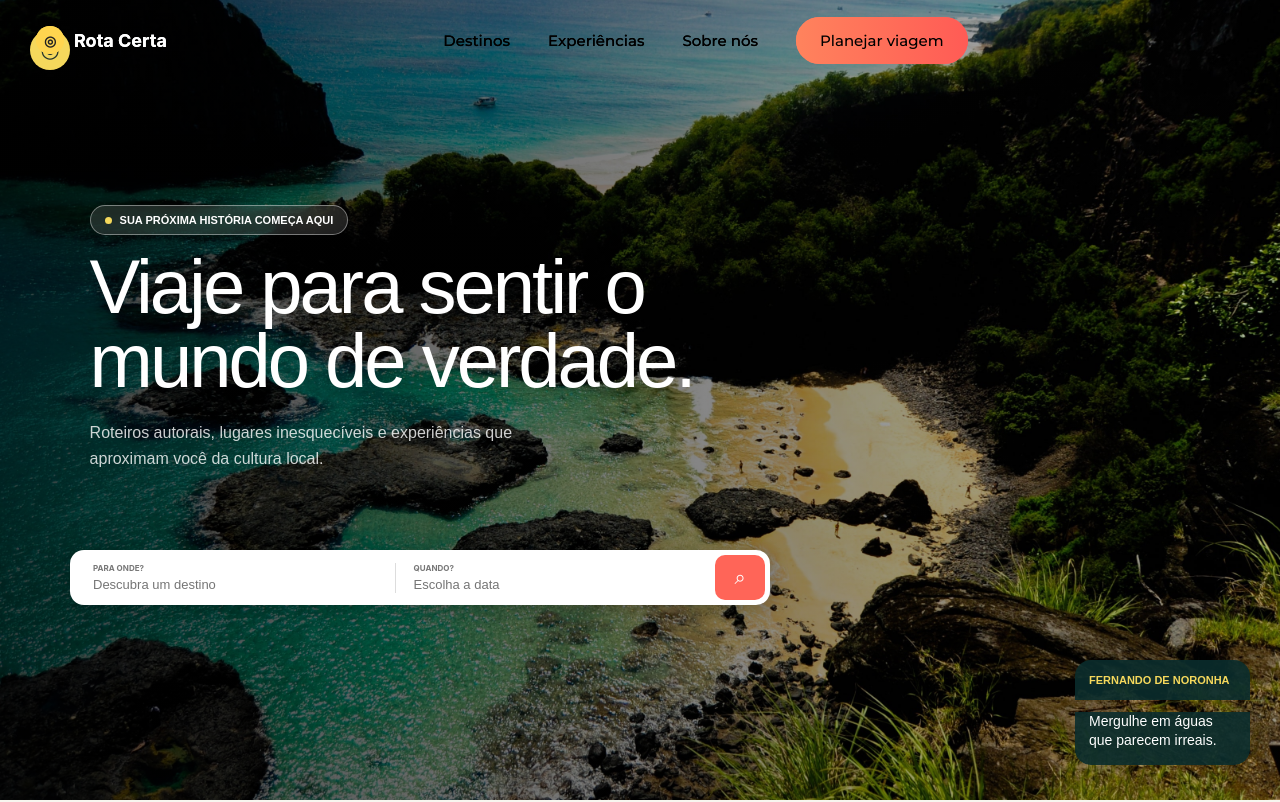
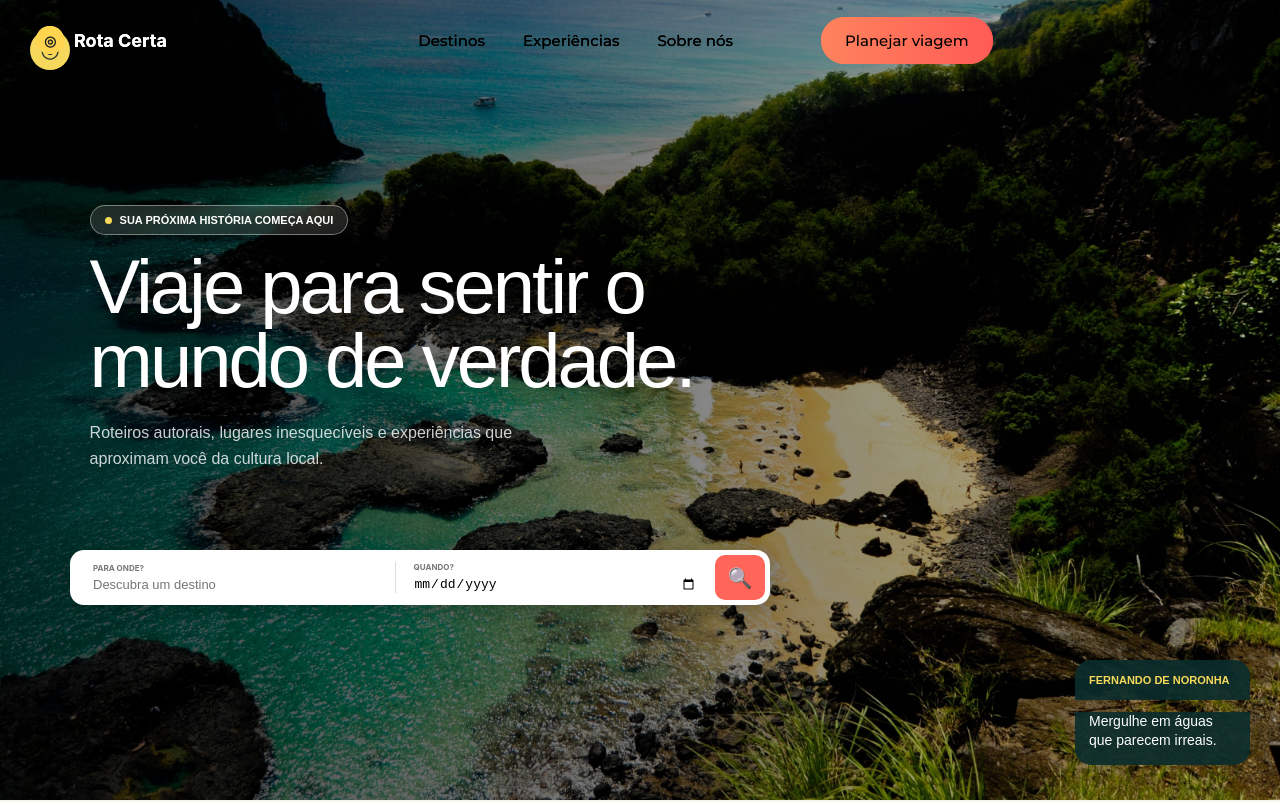
Before and after one commit to Brenosilvxz/site-de-viagens, a React (Vite) app in the folder rota-certa/: page / in a window 1280 px wide. Shown: the top 802 px of the page. Built offline with nearby package versions, Linux system fonts and the light colour scheme.

Commit message:
refactor: editando a NavBar e adicionando função a barra de pesquisa

```diff
--- a/rota-certa/src/Components/Banner/Banner.css
+++ b/rota-certa/src/Components/Banner/Banner.css
@@ -82,6 +82,7 @@
   font-size: 11px;
   line-height: 1.25;
   font-weight: 700;
+  color: black;
 }
 
 /* =========================================
--- a/rota-certa/src/Components/Navbar/Navbar.css
+++ b/rota-certa/src/Components/Navbar/Navbar.css
@@ -150,6 +150,7 @@
   transition:
     transform 0.3s ease,
     box-shadow 0.3s ease;
+  margin-left: 50px;
 }
 
 .btn-trip:hover {
--- a/rota-certa/src/Components/Search/index.jsx
+++ b/rota-certa/src/Components/Search/index.jsx
@@ -1,19 +1,48 @@
+import { useState } from "react";
+import { useNavigate } from "react-router-dom";
+
 import "./Search.css";
 
 export default function Search() {
+  const [destino, setDestino] = useState("");
+
+  const [data, setData] = useState("");
+
+  const navigate = useNavigate();
+
+  function pesquisar() {
+    if (!destino) {
+      alert("Digite um destino");
+
+      return;
+    }
+
+    navigate(`/destinos?busca=${destino}&data=${data}`);
+  }
+
   return (
     <div className="search">
       <div className="campo">
         <small>PARA ONDE?</small>
-        <input placeholder="Descubra um destino" />
+
+        <input
+          placeholder="Descubra um destino"
+          value={destino}
+          onChange={(e) => setDestino(e.target.value)}
+        />
       </div>
 
       <div className="campo data">
         <small>QUANDO?</small>
-        <input placeholder="Escolha a data" />
+
+        <input
+          type="date"
+          value={data}
+          onChange={(e) => setData(e.target.value)}
+        />
       </div>
 
-      <button>⌕</button>
+      <button onClick={pesquisar}>🔍</button>
     </div>
   );
 }
--- a/rota-certa/src/Pages/Destinos/Destinos.css
+++ b/rota-certa/src/Pages/Destinos/Destinos.css
@@ -61,14 +61,17 @@
 .info small {
   font-size: 14px;
   font-weight: bold;
-  color: #5ed8ff;
+  color: #ff5b55;
 }
 
 .info h2 {
   font-size: 36px;
   margin: 10px 0;
+  color: white;
 }
-
+.info p {
+  color: white;
+}
 .btn {
   position: absolute;
 
```
